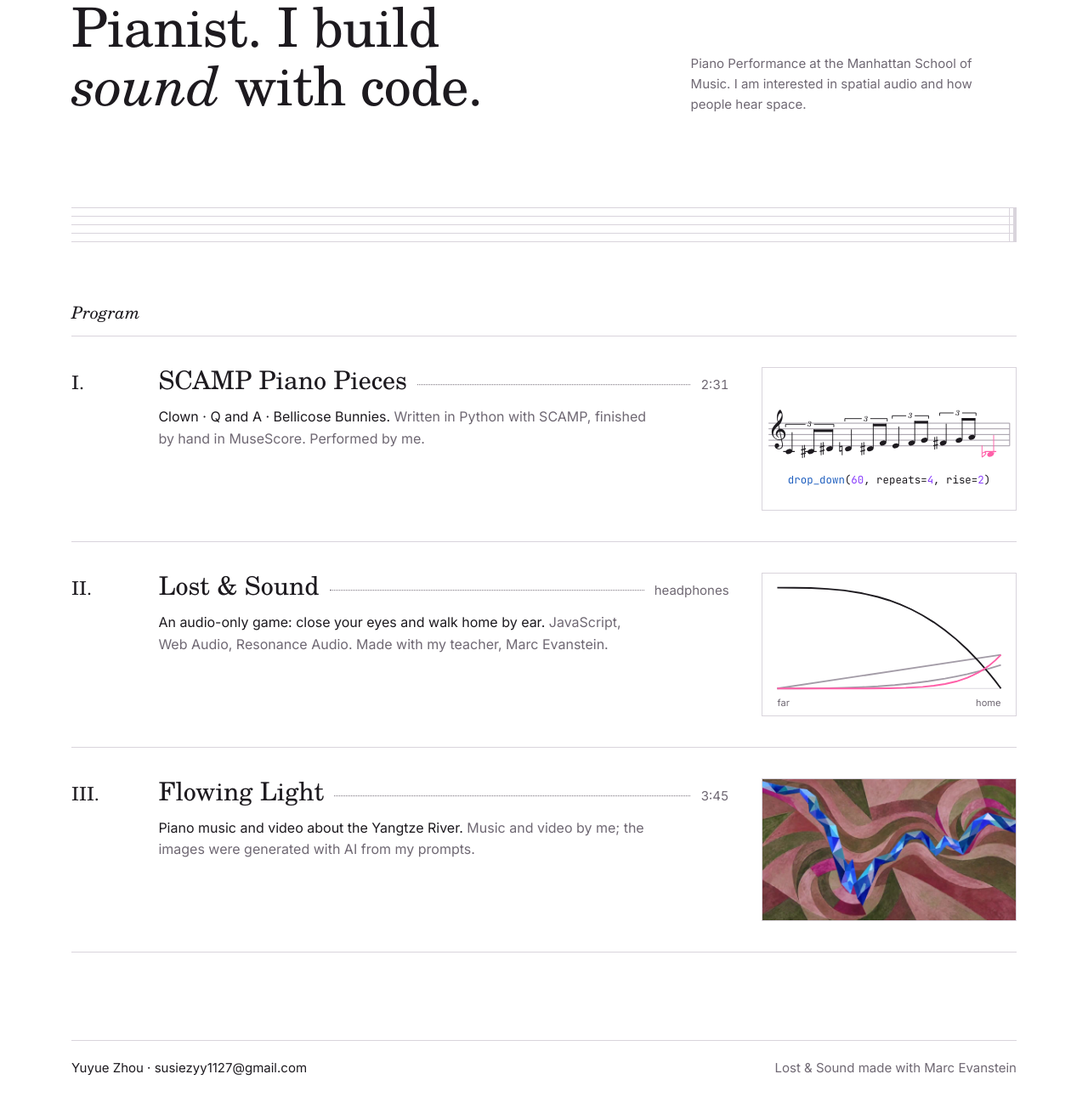
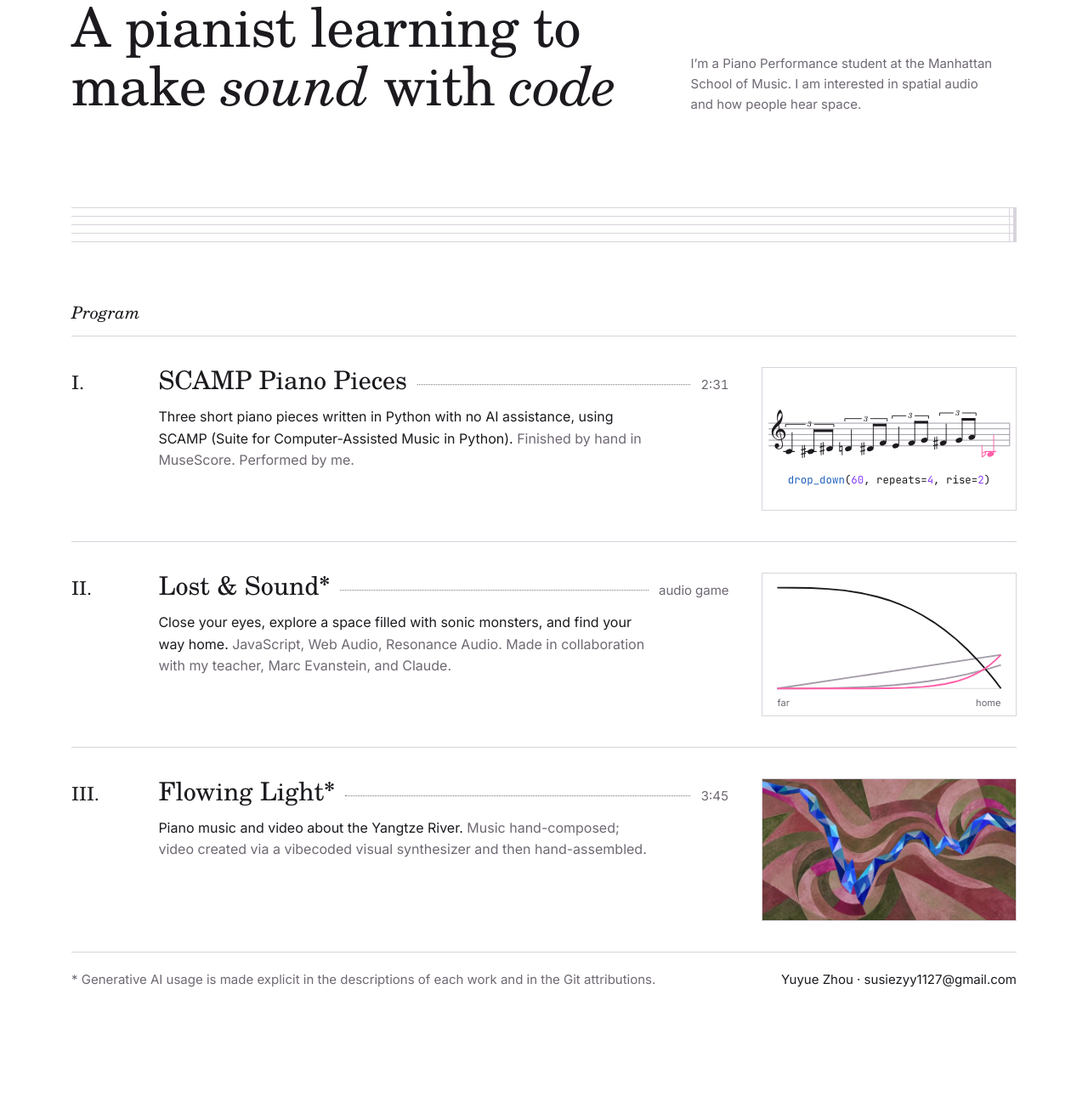
Before and after one commit to Yuyue777/Portfolio, a plain HTML site: page docs/index.html in a window 1280 px wide. Shown: the part 226-1530 px from the top of the page at 85% size. After the commit the page ends 1436 px from the top, so only its background shows below. Drawn offline with Linux system fonts and the light colour scheme; a web font is replaced by a local one.

Commit message:
Revise home page text; move AI note into footer
New headline and intro, clearer project descriptions (AI use stated per
work), and asterisks on Lost & Sound and Flowing Light pointing to a
footer note on generative AI usage. The footer drops the Lost & Sound
credit line.

Co-Authored-By: Claude Opus 5.5 <noreply@anthropic.com>

```diff
--- a/docs/css/style.css
+++ b/docs/css/style.css
@@ -147,8 +147,12 @@ blockquote{margin:18px 0;padding-left:16px;border-left:3px solid var(--pink);fon
 .cv dt{color:var(--mut);white-space:nowrap}
 .cv dd{margin:0}
 .cv ul{margin:0;padding-left:1.1em}
-footer{border-top:1px solid var(--p-rule);margin-top:clamp(64px,8vw,104px);padding-top:20px;color:var(--p-mut);font:15px/1.6 var(--sans);display:flex;flex-wrap:wrap;gap:6px 24px;justify-content:space-between}
+footer{border-top:1px solid var(--p-rule);margin-top:clamp(64px,8vw,104px);padding-top:20px;color:var(--p-mut);font:15px/1.6 var(--sans);display:flex;flex-wrap:wrap;gap:6px 24px;justify-content:center}
 footer .f-me{color:var(--p-ink);overflow-wrap:anywhere}
+/* On home the footer sits right under the program list's last rule, AI note left, contact right.
+   Other pages hide the note (its asterisks are only on home) and keep the centered contact line. */
+body:has(main.home:not([hidden])) footer{border-top:0;margin-top:0;justify-content:space-between}
+body:has(main.home[hidden]) footer .ai-note{display:none}
 [hidden]{display:none!important}
 @media(max-width:820px){.cols,.pieces{grid-template-columns:minmax(0,1fr)}}
 @media(max-width:600px){.cvhead{grid-template-columns:minmax(0,1fr)}.cvhead img{width:160px}.cv dl{grid-template-columns:minmax(0,1fr)}.cv dt{margin-top:10px}.who td:first-child{white-space:normal}.who{font-size:14px}}
--- a/docs/index.html
+++ b/docs/index.html
@@ -27,8 +27,8 @@
 <!-- HOME -->
 <main data-view="home" class="home">
   <section class="hero">
-    <h1 class="hero-t">Pianist. I build <em>sound</em> with code.</h1>
-    <p class="hero-d">Piano Performance at the Manhattan School of Music. I am interested in spatial audio and how people hear space.</p>
+    <h1 class="hero-t">A pianist learning to make <em>sound</em> with <em>code</em></h1>
+    <p class="hero-d">I’m a Piano Performance student at the Manhattan School of Music. I am interested in spatial audio and how people hear space.</p>
   </section>
 
   <div class="staff" aria-hidden="true"><span class="bar"></span></div>
@@ -39,7 +39,7 @@
       <span class="num">I.</span>
       <span class="body">
         <span class="line"><span class="ttl">SCAMP Piano Pieces</span><span class="dots" aria-hidden="true"></span><span class="meta">2:31</span></span>
-        <span class="desc"><span class="dk">Clown · Q and A · Bellicose Bunnies.</span> Written in Python with SCAMP, finished by hand in MuseScore. Performed by me.</span>
+        <span class="desc"><span class="dk">Three short piano pieces written in Python with no AI assistance, using SCAMP (Suite for Computer-Assisted Music in Python).</span> Finished by hand in MuseScore. Performed by me.</span>
       </span>
       <span class="thumb"><svg viewBox="0 0 320 180" aria-hidden="true">
 <rect width="320" height="180" fill="#ffffff"/>
@@ -105,8 +105,8 @@
     <li><a class="item" href="#lost-and-sound">
       <span class="num">II.</span>
       <span class="body">
-        <span class="line"><span class="ttl">Lost &amp; Sound</span><span class="dots" aria-hidden="true"></span><span class="meta">headphones</span></span>
-        <span class="desc"><span class="dk">An audio-only game: close your eyes and walk home by ear.</span> JavaScript, Web Audio, Resonance Audio. Made with my teacher, Marc Evanstein.</span>
+        <span class="line"><span class="ttl">Lost &amp; Sound*</span><span class="dots" aria-hidden="true"></span><span class="meta">audio game</span></span>
+        <span class="desc"><span class="dk">Close your eyes, explore a space filled with sonic monsters, and find your way home.</span> JavaScript, Web Audio, Resonance Audio. Made in collaboration with my teacher, Marc Evanstein, and Claude.</span>
       </span>
       <span class="thumb"><svg viewBox="0 0 320 180" aria-hidden="true">
         <rect width="320" height="180" fill="#ffffff"/>
@@ -122,8 +122,8 @@
     <li><a class="item" href="#flowing-light">
       <span class="num">III.</span>
       <span class="body">
-        <span class="line"><span class="ttl">Flowing Light</span><span class="dots" aria-hidden="true"></span><span class="meta">3:45</span></span>
-        <span class="desc"><span class="dk">Piano music and video about the Yangtze River.</span> Music and video by me; the images were generated with AI from my prompts.</span>
+        <span class="line"><span class="ttl">Flowing Light*</span><span class="dots" aria-hidden="true"></span><span class="meta">3:45</span></span>
+        <span class="desc"><span class="dk">Piano music and video about the Yangtze River.</span> Music hand-composed; video created via a vibecoded visual synthesizer and then hand-assembled.</span>
       </span>
       <span class="thumb"><img src="poster.jpg" alt="" width="1280" height="720" loading="lazy"></span>
     </a></li>
@@ -742,8 +742,8 @@ score.show()
     <span class="lbc" id="lbc"></span>
   </div>
 <footer>
+  <span class="ai-note">* Generative AI usage is made explicit in the descriptions of each work and in the Git attributions.</span>
   <span class="f-me">Yuyue Zhou · susiezyy1127@gmail.com</span>
-  <span>Lost &amp; Sound made with Marc Evanstein</span>
 </footer>
 </div>
 
```
Also changed, not shown: 1 other file.
